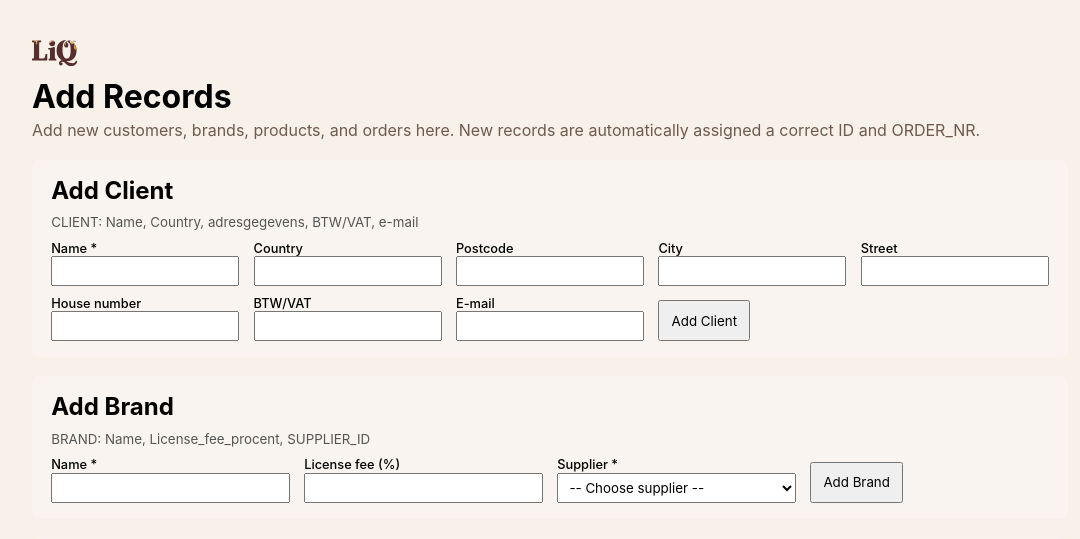
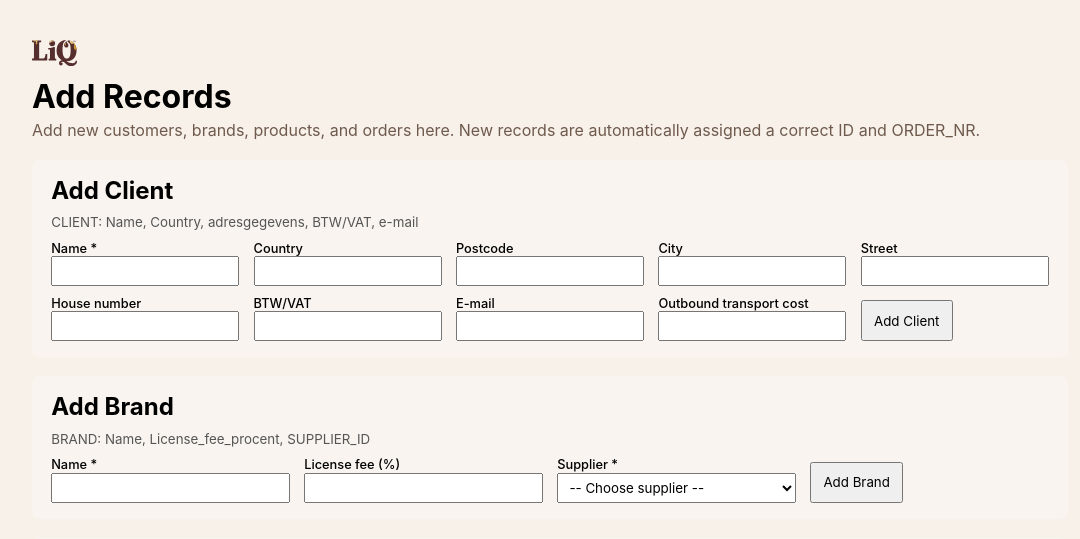
Before and after one commit to A-D-DBS-application/web-application-2025-group-22, a Flask app: page /add-records in a window 1280 px wide. Shown: the top 539 px of the page, without its empty margins (90-1170 px from the left). Run offline with Flask 3, Linux system fonts and the light colour scheme.

Commit message:
Outbound transport cost bij add client

```diff
--- a/app/routes.py
+++ b/app/routes.py
@@ -594,6 +594,16 @@
     city = request.form.get("city")
     street = request.form.get("street")
     house = request.form.get("house_number")
+    outbound_transport_cost_raw = request.form.get("outbound_transport_cost")
+
+    try:
+        outbound_transport_cost = (
+            float(outbound_transport_cost_raw)
+            if outbound_transport_cost_raw not in (None, "")
+            else None
+        )
+    except ValueError:
+        outbound_transport_cost = None
 
     if not name or not country:
         return redirect(url_for("main.clients"))
@@ -604,7 +614,8 @@
         Postal_code=postal,
         City=city,
         Street=street,
-        House_number=house
+        House_number=house,
+        Outbound_transport_cost=outbound_transport_cost,
     )
 
     db.session.add(new_client)
@@ -1018,6 +1029,16 @@
     house = request.form.get("house_number")
     btw_vat = request.form.get("btw_vat")
     email = request.form.get("email")
+    outbound_transport_cost_raw = request.form.get("outbound_transport_cost")
+
+    try:
+        outbound_transport_cost = (
+            float(outbound_transport_cost_raw)
+            if outbound_transport_cost_raw not in (None, "")
+            else None
+        )
+    except ValueError:
+        outbound_transport_cost = None
 
     if not name:
         return redirect(url_for("main.add_records_page"))
@@ -1031,6 +1052,7 @@
         House_number=house,
         BTW_VAT=btw_vat,
         Email=email,
+        Outbound_transport_cost=outbound_transport_cost,
     )
     db.session.add(new_client)
     db.session.commit()
--- a/app/templates/add_records.html
+++ b/app/templates/add_records.html
@@ -120,6 +120,11 @@
             <div class="field-group">
                 <label class="field-label">E-mail</label>
                 <input type="email" name="email">
+            </div>
+
+            <div class="field-group">
+                <label class="field-label">Outbound transport cost</label>
+                <input type="number" step="0.01" name="outbound_transport_cost">
             </div>
 
             <button type="submit">Add Client</button>
--- a/app/templates/clients.html
+++ b/app/templates/clients.html
@@ -193,6 +193,7 @@
             <input name="city" placeholder="City">
             <input name="street" placeholder="Street">
             <input name="house_number" placeholder="House Number">
+            <input name="outbound_transport_cost" placeholder="Outbound Transport Cost" type="number" step="0.01">
 
             <button type="submit" class="apply-btn">Add</button>
         </form>
```
